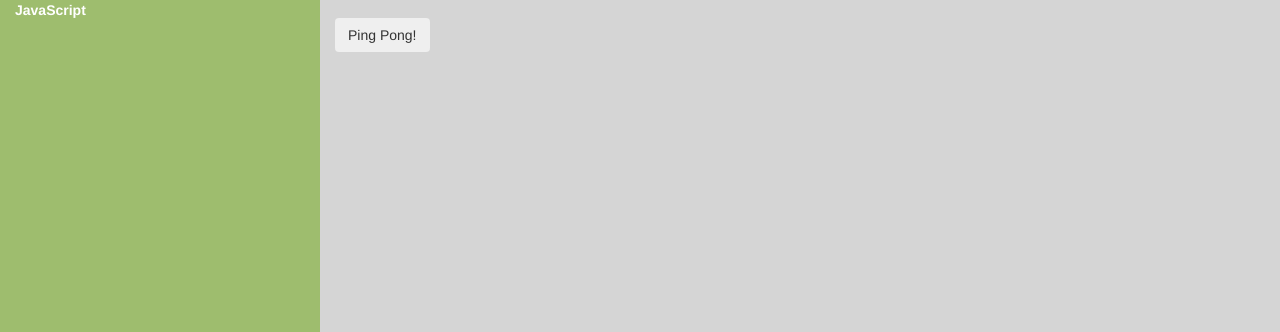
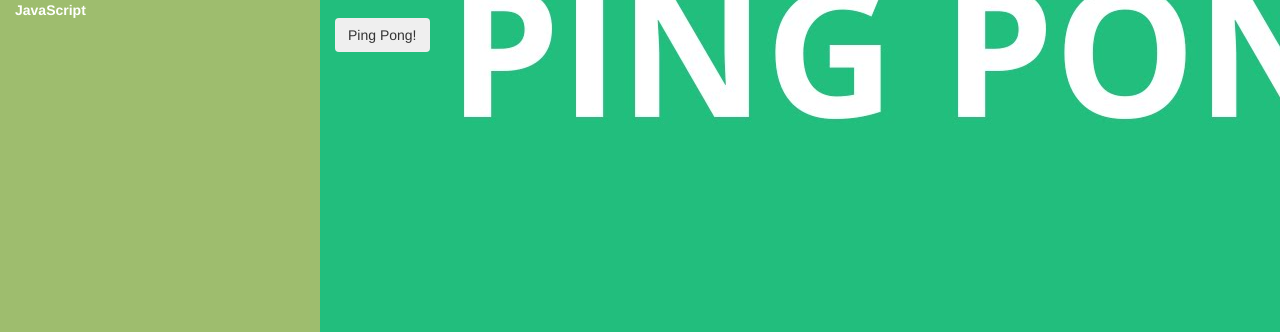
Before and after one commit to dorcaslitunya/ping-pong, a plain HTML site: page index.html in a window 1280 px wide. Shown: the part 573-905 px from the top of the page. Drawn offline with Linux system fonts and the light colour scheme.

Commit message:
change background image

```diff
--- a/css/styles.css
+++ b/css/styles.css
@@ -26,9 +26,9 @@
   height:80vh;
 }
 #game{
-  background-color:#D5D5D5 ;
+  background-image: url(../img/6.jpg);
   height: 80vh;
 }
 #break{
-  background-color: #D5D5D5;
+  background-color: #D5D5D5
 }
```
Also changed, not shown: img/1.jpg (added), img/2.jpg (added), img/3.jpg (added), img/4.jpg (added), img/5.png (added), img/6.jpg (added).
